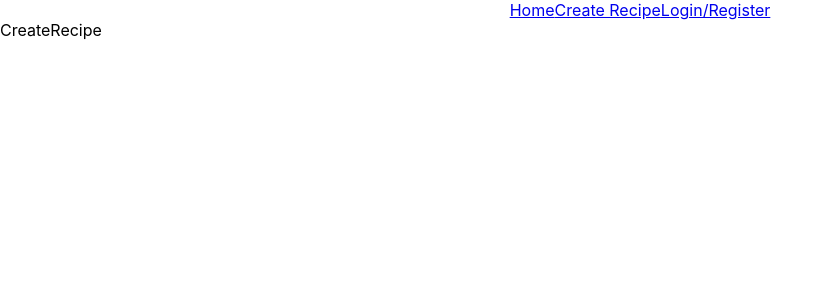
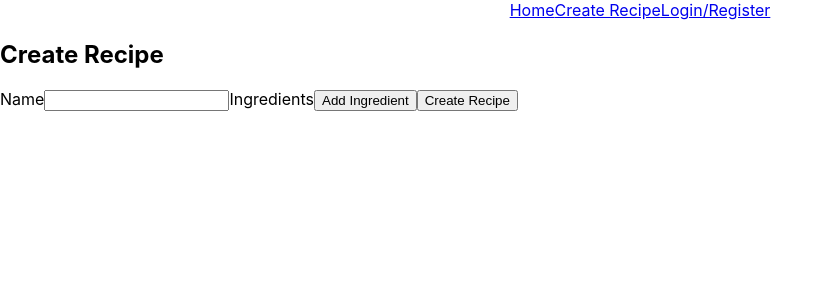
Before and after one commit to iskren97/MERN-Recipe-App, a React (Create React App) app in the folder client/: page /create-recipe in a window 1280 px wide. Shown: the top 300 px of the page, without its empty margins (0-830 px from the left). Built offline with nearby package versions, Linux system fonts and the light colour scheme; the HTML template or start-up script is replaced by a standard one.

Commit message:
create recipe component and functionality

```diff
--- /dev/null
+++ b/client/src/hooks/useGetUserID.js
@@ -0,0 +1,3 @@
+export const useGetUserID = () => {
+  return window.localStorage.getItem('userID');
+};
--- a/client/src/pages/CreateRecipe.jsx
+++ b/client/src/pages/CreateRecipe.jsx
@@ -1,7 +1,76 @@
-import React from 'react';
+import React, { useState } from 'react';
+import axios from 'axios';
+import { useGetUserID } from '../hooks/useGetUserID';
+import { useNavigate } from 'react-router-dom';
 
 const CreateRecipe = () => {
-  return <div>CreateRecipe</div>;
+  const userID = useGetUserID();
+  const navigate = useNavigate();
+
+  const [recipe, setRecipe] = useState({
+    name: '',
+    ingredients: [],
+    imageUrl: 'alt',
+    userOwner: userID,
+  });
+
+  const handleChange = (e) => {
+    const { name, value } = e.target;
+    setRecipe({ ...recipe, [name]: value });
+  };
+
+  const handleIngredientChange = (e, index) => {
+    const { value } = e.target;
+    const ingredients = recipe.ingredients;
+    ingredients[index] = value;
+    setRecipe({ ...recipe, ingredients });
+  };
+
+  const addIngredient = () => {
+    setRecipe({ ...recipe, ingredients: [...recipe.ingredients, ''] });
+  };
+
+  const onSubmit = async (e) => {
+    e.preventDefault();
+
+    console.log(recipe);
+
+    try {
+      await axios.post('http://localhost:3002/recipes/create', recipe);
+
+      alert('Recipe created!');
+      navigate('/');
+    } catch (error) {
+      console.log(error);
+    }
+  };
+
+  return (
+    <>
+      <h2>Create Recipe</h2>
+
+      <form onSubmit={onSubmit}>
+        <label htmlFor="name">Name</label>
+        <input type="text" id="name" name="name" onChange={handleChange} />
+
+        <label htmlFor="ingredients">Ingredients</label>
+        {recipe.ingredients.map((ingredient, index) => (
+          <input
+            key={index}
+            type="text"
+            name="ingredients"
+            value={ingredient}
+            onChange={(e) => handleIngredientChange(e, index)}
+          />
+        ))}
+        <button onClick={addIngredient} type="button">
+          Add Ingredient
+        </button>
+
+        <button type="Submit">Create Recipe</button>
+      </form>
+    </>
+  );
 };
 
 export default CreateRecipe;
```
